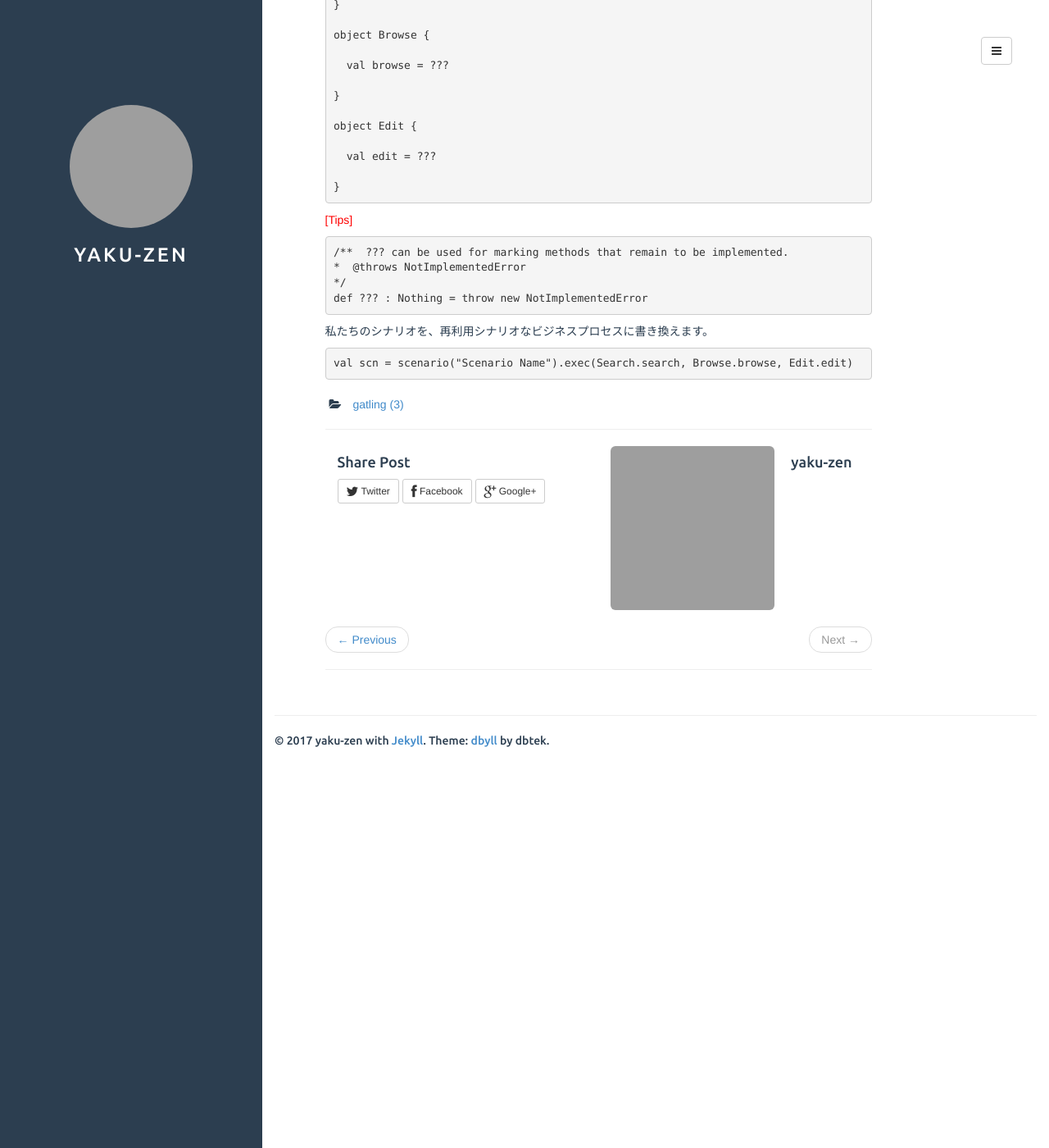
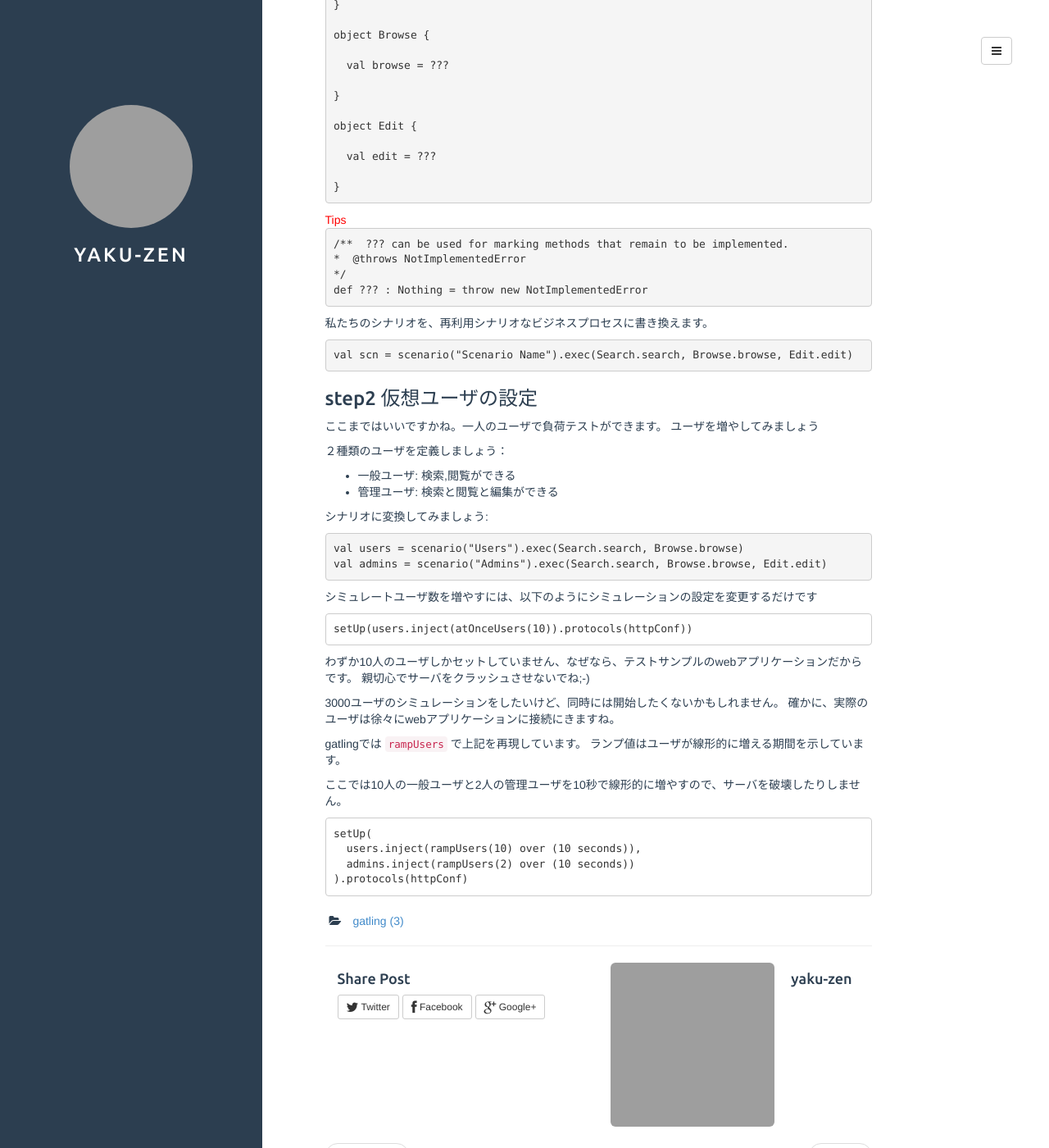
Before and after one commit to yaku-zen/yaku-zen.github.io, a Jekyll site: the page built from _posts/2016-12-26-advanced-tutorial.md, in a window 1280 px wide and 1400 px high, scrolled down 811 px. Shown: the whole window at 82% size. Built offline with Jekyll 4.4.1, drawn with Linux system fonts in a browser that asks for light colours; some of the changed text lies outside the part shown; grey boxes are pictures that could not be loaded.

Commit message:
adding : advanced tutorial step2

````diff
--- a/_posts/2016-12-26-advanced-tutorial.md
+++ b/_posts/2016-12-26-advanced-tutorial.md
@@ -6,13 +6,13 @@ categories: gatling
 ---
 Advanced Tutorial
 
-このセクションは、[クイックスタート](http://gatling.io/docs/2.2.3/quickstart.html#quickstart)と基本的なシュミレータでの動作を
+このセクションは、[クイックスタート](http://gatling.io/docs/2.2.3/quickstart.html#quickstart)と基本的なシミュレータでの動作を
 すでに終了していることを想定しています。
 ここでは、より高度な内容のDSL構造で一連のリファクタリングを適用していきます。
 
 ### Step 01: Isolate processes(プロセスを分離する)
 
-今の私達のシュミレーションは、一つの大きなシナリオです。
+今の私達のシミュレーションは、一つの大きなシナリオです。
 
 最初に、Seleniumのページオブジェクトパターンに似た、ビジネスプロセスに分割します。
 これによりメンテナンスを犠牲にすることなく、一部の部品を簡単に再利用して複雑な動作を構築することができます。
@@ -54,7 +54,7 @@ object Edit {
 }
 ```
 
-<span style="color:red">[Tips]</span>
+<div style='color:red'>Tips</div>
 
 ``` tips.scala
 /**  ??? can be used for marking methods that remain to be implemented.
@@ -68,3 +68,44 @@ def ??? : Nothing = throw new NotImplementedError
 ```business.scala
 val scn = scenario("Scenario Name").exec(Search.search, Browse.browse, Edit.edit)
 ```
+
+### step2 仮想ユーザの設定
+
+ここまではいいですかね。一人のユーザで負荷テストができます。
+ユーザを増やしてみましょう
+
+２種類のユーザを定義しましょう：
++ 一般ユーザ: 検索,閲覧ができる
++ 管理ユーザ: 検索と閲覧と編集ができる
+
+シナリオに変換してみましょう:
+
+```scenario.scala
+val users = scenario("Users").exec(Search.search, Browse.browse)
+val admins = scenario("Admins").exec(Search.search, Browse.browse, Edit.edit)
+```
+
+シミュレートユーザ数を増やすには、以下のようにシミュレーションの設定を変更するだけです
+
+```
+setUp(users.inject(atOnceUsers(10)).protocols(httpConf))
+```
+
+
+わずか10人のユーザしかセットしていません、なぜなら、テストサンプルのwebアプリケーションだからです。
+親切心でサーバをクラッシュさせないでね;-)
+
+3000ユーザのシミュレーションをしたいけど、同時には開始したくないかもしれません。
+確かに、実際のユーザは徐々にwebアプリケーションに接続にきますね。
+
+gatlingでは ``` rampUsers ``` で上記を再現しています。
+ランプ値はユーザが線形的に増える期間を示しています。
+
+ここでは10人の一般ユーザと2人の管理ユーザを10秒で線形的に増やすので、サーバを破壊したりしません。
+
+```
+setUp(
+  users.inject(rampUsers(10) over (10 seconds)),
+  admins.inject(rampUsers(2) over (10 seconds))
+).protocols(httpConf)
+```
````
